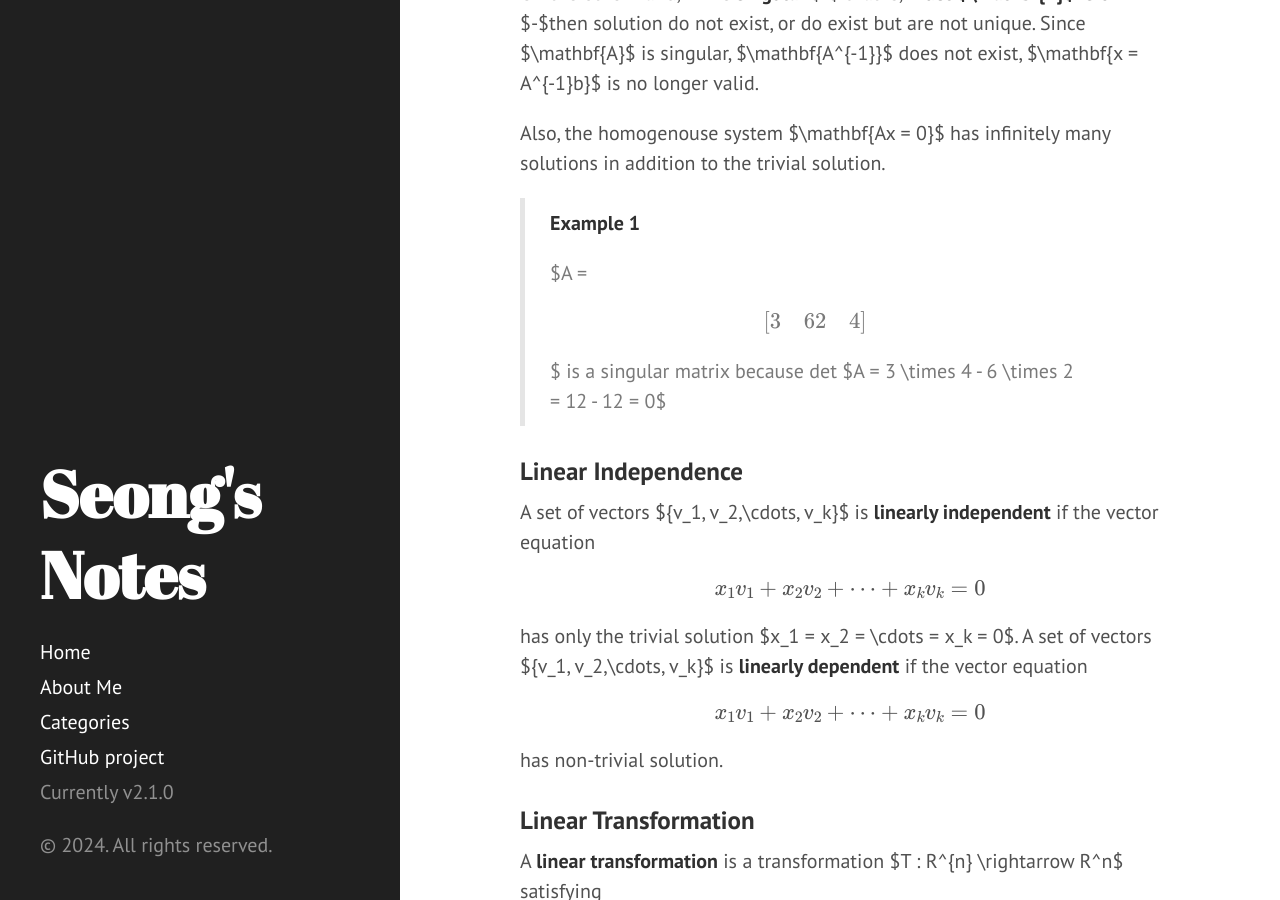
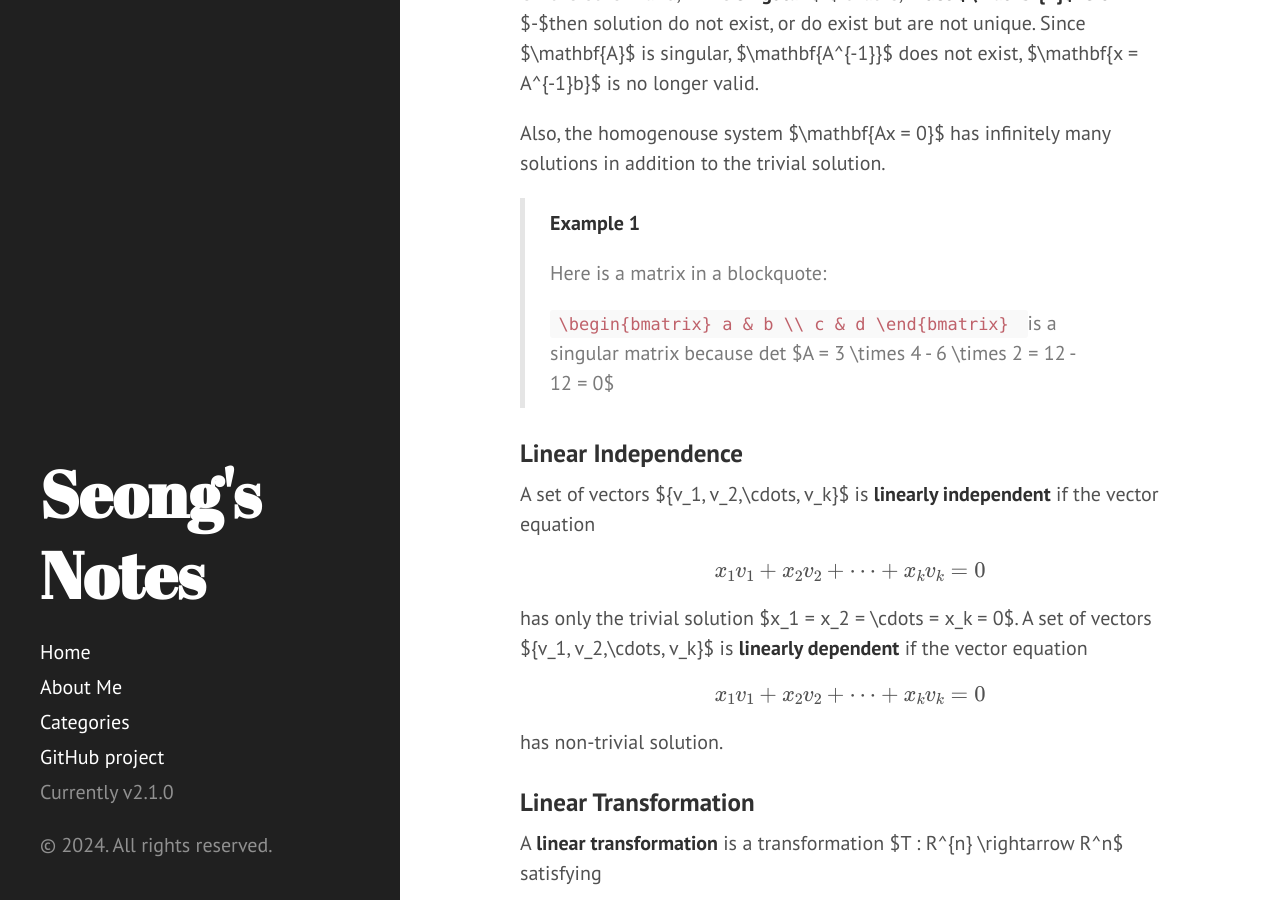
Before and after one commit to GwangseongCho/GwangseongCho.github.io, a Jekyll site: the page built from _posts/2024-09-09-differential-equations-II.md, in a window 1280 px wide and 900 px high, scrolled down 1055 px. Built offline with Jekyll 4.4.1, drawn with Linux system fonts in a browser that asks for light colours; formulas are drawn with MathJax 3.

Commit message:
Edit Example 1

````diff
--- a/_posts/2024-09-09-differential-equations-II.md
+++ b/_posts/2024-09-09-differential-equations-II.md
@@ -43,9 +43,14 @@ Also, the homogenouse system $\mathbf{Ax = 0}$ has infinitely many solutions in
 
 >**Example 1**
 >
-> $A = \begin{bmatrix} 3 & 6\\
-> 2 & 4\\
-> \end{bmatrix}$ is a singular matrix because det $A =  3 \times 4 - 6 \times 2 = 12 -  12 = 0$
+>  Here is a matrix in a blockquote:
+>
+> ```
+> \begin{bmatrix}
+> a & b \\
+> c & d
+> \end{bmatrix}
+> ``` is a singular matrix because det $A =  3 \times 4 - 6 \times 2 = 12 -  12 = 0$
 
 
 ### Linear Independence
````
